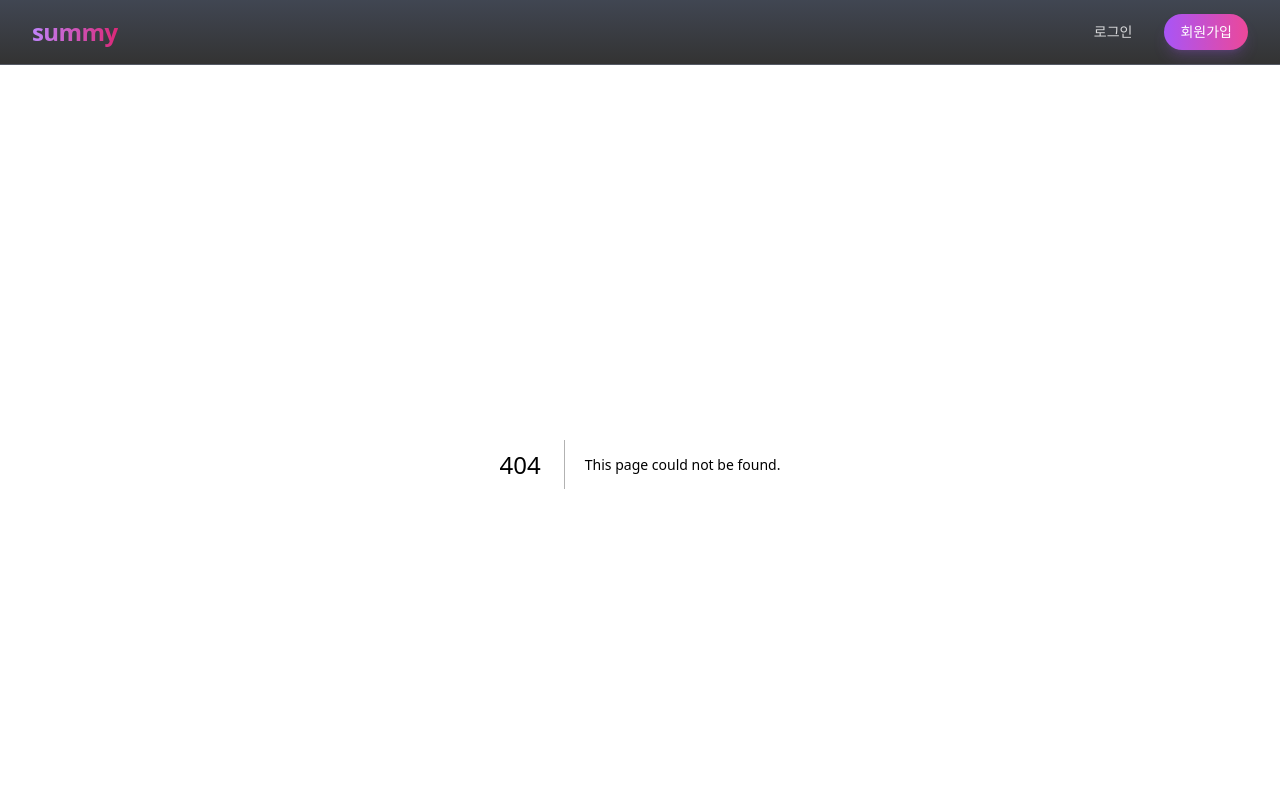
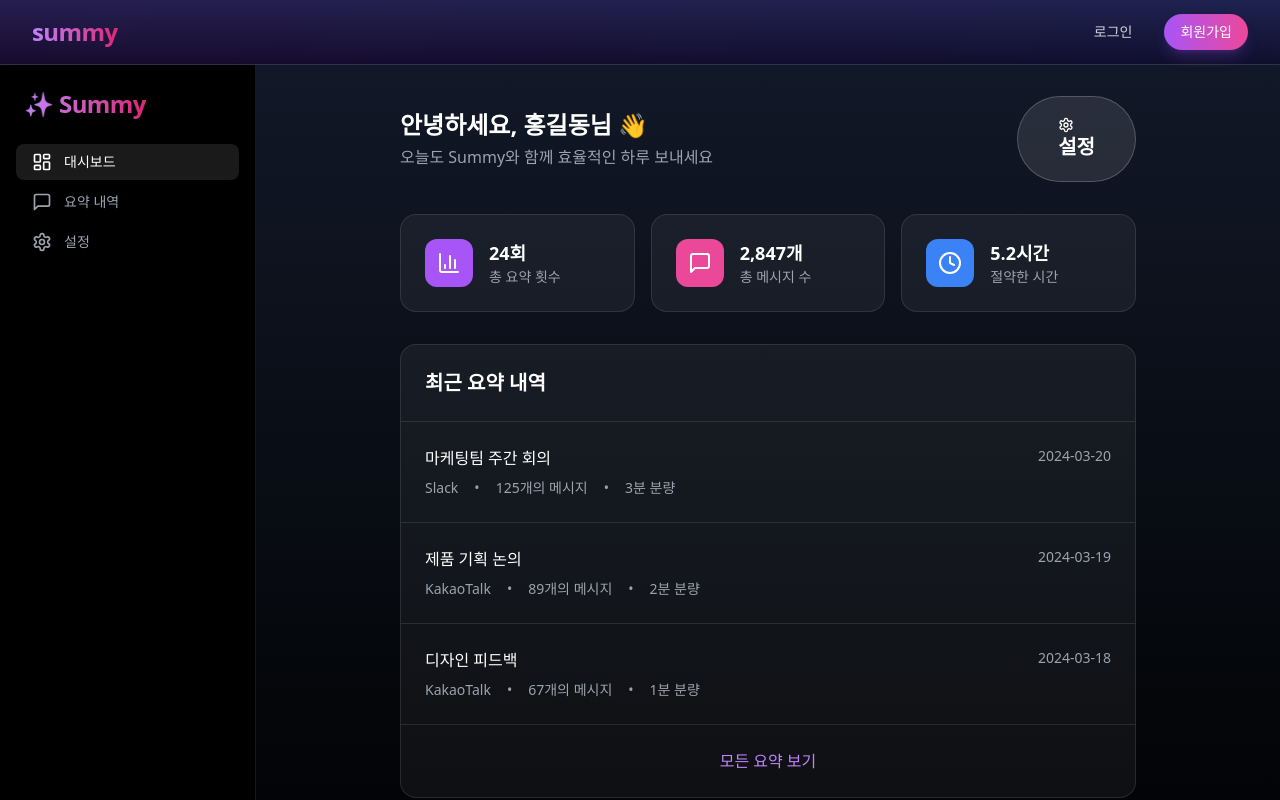
Before and after one commit to FLYLIKEB/summy, a Next.js app: page /dashboard in a window 1280 px wide. Before the commit this address had no page. Shown: the top 800 px of the page. Built offline with nearby package versions, Linux system fonts and the light colour scheme.

Commit message:
feat: 대시보드 페이지 추가 - 대시보드 레이아웃 구현 (사이드바, 네비게이션) - 대시보드 메인 페이지 구현 (통계, 요약 내역) - lucide-react 아이콘 패키지 추가

```diff
--- /dev/null
+++ b/app/dashboard/layout.tsx
@@ -0,0 +1,85 @@
+'use client'
+
+import React from 'react'
+import Link from 'next/link'
+import { usePathname } from 'next/navigation'
+import { LayoutDashboard, MessageSquare, Settings, LogOut } from 'lucide-react'
+
+const navigation = [
+  {
+    name: '대시보드',
+    href: '/dashboard',
+    icon: LayoutDashboard,
+  },
+  {
+    name: '요약 내역',
+    href: '/summaries',
+    icon: MessageSquare,
+  },
+  {
+    name: '설정',
+    href: '/settings',
+    icon: Settings,
+  },
+]
+
+export default function DashboardLayout({
+  children,
+}: {
+  children: React.ReactNode
+}) {
+  const pathname = usePathname()
+
+  return (
+    <div className="flex min-h-screen">
+      {/* 사이드바 */}
+      <div className="w-64 bg-black border-r border-white/10">
+        <div className="flex flex-col h-full">
+          {/* 로고 */}
+          <div className="p-6">
+            <Link href="/" className="inline-block">
+              <h1 className="text-2xl font-black tracking-tight bg-gradient-to-r from-purple-400 to-pink-600 text-transparent bg-clip-text">
+                ✨ Summy
+              </h1>
+            </Link>
+          </div>
+
+          {/* 네비게이션 */}
+          <nav className="flex-1 px-4 pb-4">
+            <ul className="space-y-1">
+              {navigation.map((item) => {
+                const isActive = pathname === item.href
+                return (
+                  <li key={item.name}>
+                    <Link
+                      href={item.href}
+                      className={`flex items-center gap-3 px-4 py-2 rounded-lg text-sm font-medium ${
+                        isActive
+                          ? 'bg-white/10 text-white'
+                          : 'text-gray-400 hover:text-white hover:bg-white/5'
+                      }`}
+                    >
+                      <item.icon className="w-5 h-5" />
+                      {item.name}
+                    </Link>
+                  </li>
+                )
+              })}
+            </ul>
+          </nav>
+
+          {/* 로그아웃 */}
+          <div className="p-4 border-t border-white/10">
+            <button className="flex items-center gap-3 px-4 py-2 rounded-lg text-sm font-medium text-gray-400 hover:text-white hover:bg-white/5 w-full">
+              <LogOut className="w-5 h-5" />
+              로그아웃
+            </button>
+          </div>
+        </div>
+      </div>
+
+      {/* 메인 콘텐츠 */}
+      <div className="flex-1">{children}</div>
+    </div>
+  )
+}
--- /dev/null
+++ b/app/dashboard/page.tsx
@@ -0,0 +1,138 @@
+'use client'
+
+import React from 'react'
+import Link from 'next/link'
+import { BarChart3, MessageSquare, Clock, Settings } from 'lucide-react'
+
+// 임시 데이터
+const summaries = [
+  {
+    id: 1,
+    title: '마케팅팀 주간 회의',
+    platform: 'Slack',
+    date: '2024-03-20',
+    messageCount: 125,
+    summaryLength: '3분',
+  },
+  {
+    id: 2,
+    title: '제품 기획 논의',
+    platform: 'KakaoTalk',
+    date: '2024-03-19',
+    messageCount: 89,
+    summaryLength: '2분',
+  },
+  {
+    id: 3,
+    title: '디자인 피드백',
+    platform: 'KakaoTalk',
+    date: '2024-03-18',
+    messageCount: 67,
+    summaryLength: '1분',
+  },
+]
+
+const stats = [
+  {
+    label: '총 요약 횟수',
+    value: '24회',
+    icon: BarChart3,
+    color: 'bg-purple-500',
+  },
+  {
+    label: '총 메시지 수',
+    value: '2,847개',
+    icon: MessageSquare,
+    color: 'bg-pink-500',
+  },
+  {
+    label: '절약한 시간',
+    value: '5.2시간',
+    icon: Clock,
+    color: 'bg-blue-500',
+  },
+]
+
+export default function DashboardPage() {
+  return (
+    <div className="min-h-screen bg-gradient-to-b from-gray-900 to-black text-white">
+      <div className="section-container py-8">
+        {/* 헤더 */}
+        <div className="flex justify-between items-center mb-8">
+          <div>
+            <h1 className="text-2xl font-bold">
+              안녕하세요, 홍길동님 👋
+            </h1>
+            <p className="text-gray-400 mt-1">
+              오늘도 Summy와 함께 효율적인 하루 보내세요
+            </p>
+          </div>
+          <Link href="/settings" className="btn-secondary">
+            <Settings className="w-4 h-4" />
+            <span>설정</span>
+          </Link>
+        </div>
+
+        {/* 통계 카드 */}
+        <div className="grid grid-cols-1 md:grid-cols-3 gap-4 mb-8">
+          {stats.map((stat) => (
+            <div
+              key={stat.label}
+              className="p-6 rounded-2xl bg-white/5 border border-white/10"
+            >
+              <div className="flex items-center gap-4">
+                <div className={`p-3 rounded-xl ${stat.color}`}>
+                  <stat.icon className="w-6 h-6" />
+                </div>
+                <div>
+                  <h3 className="text-lg font-semibold">{stat.value}</h3>
+                  <p className="text-sm text-gray-400">{stat.label}</p>
+                </div>
+              </div>
+            </div>
+          ))}
+        </div>
+
+        {/* 요약 내역 */}
+        <div className="rounded-2xl bg-white/5 border border-white/10 overflow-hidden">
+          <div className="p-6 border-b border-white/10">
+            <h2 className="text-xl font-semibold">최근 요약 내역</h2>
+          </div>
+          <div className="divide-y divide-white/10">
+            {summaries.map((summary) => (
+              <div key={summary.id} className="p-6 hover:bg-white/5">
+                <div className="flex justify-between items-start mb-2">
+                  <h3 className="font-medium">{summary.title}</h3>
+                  <span className="text-sm text-gray-400">{summary.date}</span>
+                </div>
+                <div className="flex items-center gap-4 text-sm text-gray-400">
+                  <span>{summary.platform}</span>
+                  <span>•</span>
+                  <span>{summary.messageCount}개의 메시지</span>
+                  <span>•</span>
+                  <span>{summary.summaryLength} 분량</span>
+                </div>
+              </div>
+            ))}
+          </div>
+          <div className="p-6 border-t border-white/10 text-center">
+            <Link href="/summaries" className="text-purple-400 hover:text-purple-300">
+              모든 요약 보기
+            </Link>
+          </div>
+        </div>
+
+        {/* 새 요약 시작 버튼 */}
+        <div className="mt-8 text-center">
+          <Link
+            href="/new"
+            className="btn-primary inline-flex items-center gap-2"
+          >
+            <MessageSquare className="w-4 h-4" />
+            새로운 대화 요약하기
+          </Link>
+        </div>
+      </div>
+    </div>
+  )
+}
--- a/package.json
+++ b/package.json
@@ -11,6 +11,7 @@
   "dependencies": {
     "@radix-ui/react-slot": "^1.0.2",
     "clsx": "^2.1.1",
+    "lucide-react": "^0.486.0",
     "next": "14.1.0",
     "react": "^18.2.0",
     "react-dom": "^18.2.0",
```
Also changed, not shown: 1 other file (tests, documents, lock files or other folders).
